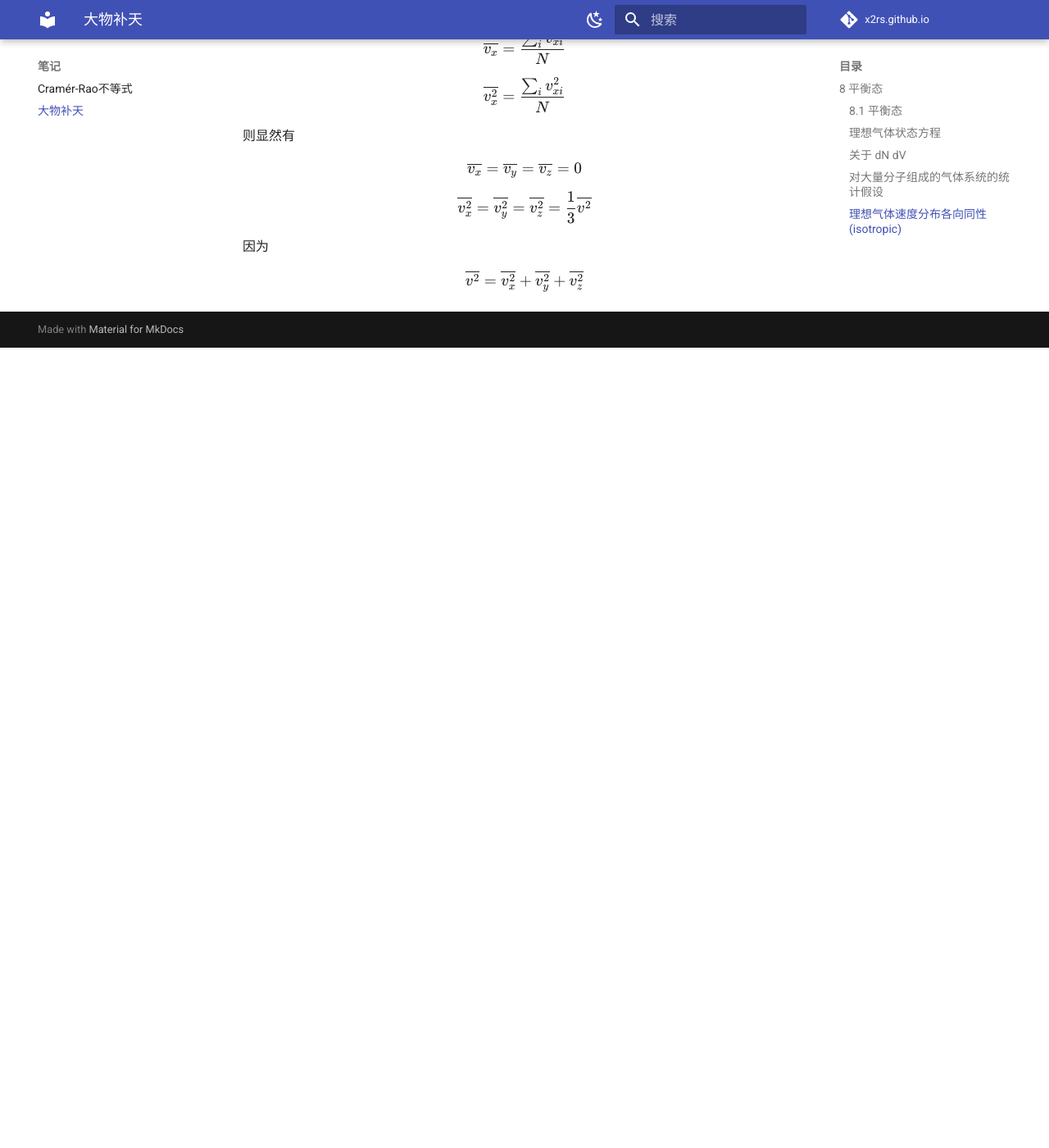
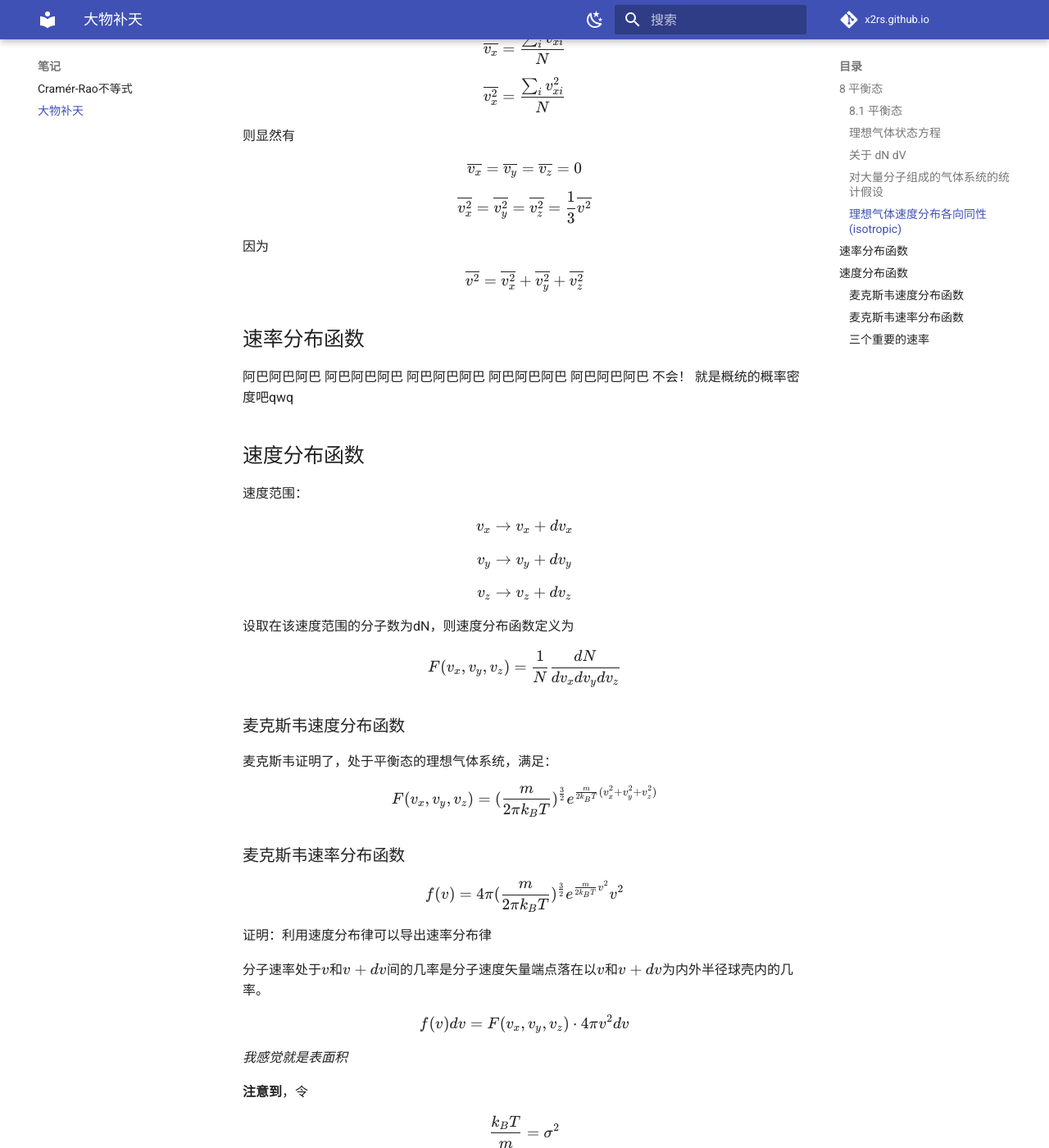
Before and after one commit to x2rs/x2rs.github.io, an MkDocs documentation site: the page built from docs/notes/physics.md, in a window 1280 px wide and 1400 px high, scrolled down 1550 px. Shown: the whole window at 82% size. Built offline with MkDocs 1.6.1 and Material for MkDocs 9.7.7, drawn with Linux system fonts in a browser that asks for light colours; comment, search, counter and statistics services are not loaded; before the commit the page ends 1974 px from its top, so only the background shows below that; some of the changed text lies outside the part shown.

Commit message:
add physics notes on Maxwell distribution

```diff
--- a/docs/notes/physics.md
+++ b/docs/notes/physics.md
@@ -99,3 +99,101 @@ $$
 $$
 \overline{v^2}=\overline{v_x^2}+\overline{v_y^2}+\overline{v_z^2}
 $$
+
+## 速率分布函数
+
+阿巴阿巴阿巴
+阿巴阿巴阿巴
+阿巴阿巴阿巴
+阿巴阿巴阿巴
+阿巴阿巴阿巴
+不会！
+就是概统的概率密度吧qwq
+
+## 速度分布函数
+
+速度范围：
+
+$$
+v_x \to v_x+dv_x
+$$
+
+$$
+v_y \to v_y+dv_y
+$$
+
+$$
+v_z \to v_z+dv_z
+$$
+
+设取在该速度范围的分子数为dN，则速度分布函数定义为
+
+$$
+F(v_x,v_y,v_z)=\frac{1}{N}\frac{dN}{dv_xdv_ydv_z}
+$$
+
+### 麦克斯韦速度分布函数
+
+麦克斯韦证明了，处于平衡态的理想气体系统，满足：
+
+$$
+F(v_x,v_y,v_z)=(\frac{m}{2\pi k_B T})^{\frac{3}{2}}e^{\frac{m}{2k_B T}(v_x^2+v_y^2+v_z^2)}
+$$
+
+### 麦克斯韦速率分布函数
+
+$$
+f(v)=4\pi(\frac{m}{2\pi k_B T})^{\frac{3}{2}}e^{\frac{m}{2k_B T}v^2}v^2
+$$
+
+证明：利用速度分布律可以导出速率分布律
+
+分子速率处于$v$和$v+dv$间的几率是分子速度矢量端点落在以$v$和$v+dv$为内外半径球壳内的几率。
+
+$$
+f(v)dv = F(v_x,v_y,v_z) \cdot 4 \pi v^2 dv
+$$
+
+*我感觉就是表面积*
+
+**注意到**，令
+
+$$
+\frac{k_B T}{m} = \sigma^2
+$$
+
+即
+
+$$
+\frac{m}{k_B T} = \frac{1}{\sigma^2}
+$$
+
+则上面两个分布函数变为：
+
+$$
+F(v_x,v_y,v_z)=(\frac{1}{2\pi \sigma^2})^{\frac{3}{2}}e^{\frac{1}{2 \sigma^2}(v_x^2+v_y^2+v_z^2)}
+$$
+
+$$
+f(v)=4\pi(\frac{1}{2\pi \sigma^2})^{\frac{3}{2}}e^{\frac{1}{2 \sigma^2}v^2}v^2
+$$
+
+
+芝士正态分布！！！！！$\sigma$是速度分量的标准差！！！
+
+### 三个重要的速率
+
+最可几速率
+$$
+v_p=\sqrt{\frac{2k_B T}{m}}=\sqrt{2}\sigma
+$$
+
+平均速率
+$$
+\overline{v}=\sqrt{\frac{8k_B T}{\pi m}}=\sqrt{\frac{8}{\pi}}\sigma
+$$
+
+均方根速率
+$$
+v=\sqrt{\frac{3k_B T}{m}}=\sqrt{3}\sigma
+$$
```
